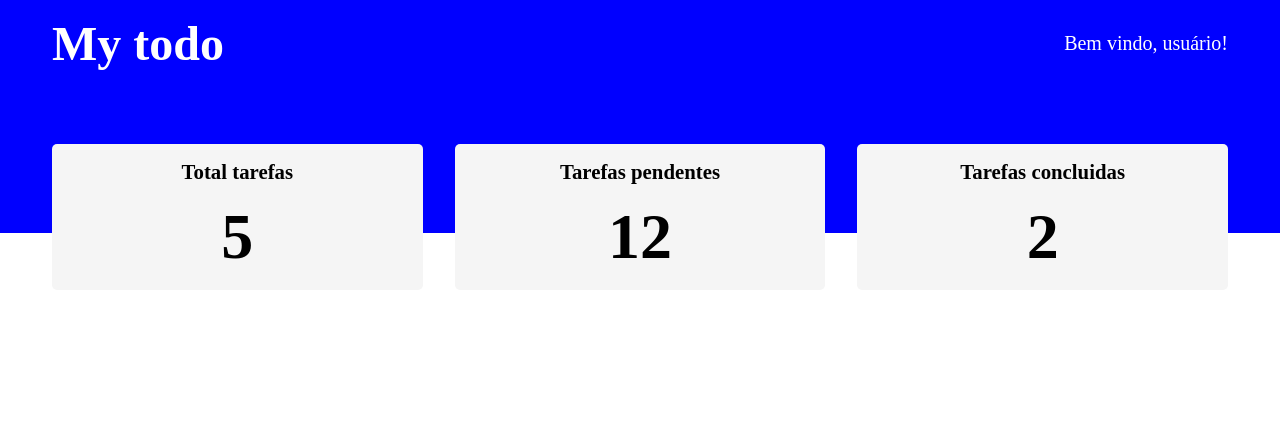
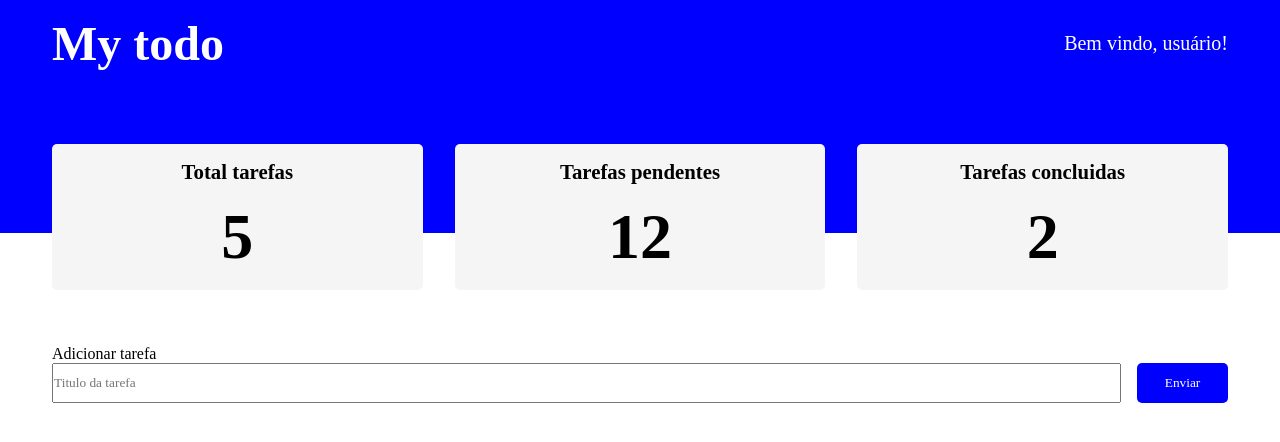
Before and after one commit to Matheus-Patricio/secondReactModule, a React (Create React App) app in the folder todo-list/: page / in a window 1280 px wide. Shown: the top 442 px of the page. Built offline with nearby package versions, Linux system fonts and the light colour scheme.

Commit message:
First looking of Mytodo Components

```diff
--- a/todo-list/src/App.tsx
+++ b/todo-list/src/App.tsx
@@ -2,10 +2,17 @@ import React from 'react';
 import './styles/global.css'
 import './App.css';
 import { Header } from './components/header/header';
+import { Tasks } from './components/tasks/tasks';
 
 function App() {
   return (
+    <>
     <Header />
+    <Tasks/>
+
+
+    </>
+
   );
 }
 
--- /dev/null
+++ b/todo-list/src/components/tasks/task.module.scss
@@ -0,0 +1,60 @@
+
+.container {
+   max-width: 1240px;
+    padding: 0 2rem;
+    margin: 7rem auto 0;
+
+    form {
+        display: flex;
+        align-items: flex-end;
+        gap: 1rem;
+
+        div {
+            display: flex;
+            flex-direction: column;
+            width: 100%;
+
+            label {
+                font-size: 1rem;
+            }
+
+            input {
+                height: 40px;
+            }
+
+        }
+        button {
+            width: 100px;
+            height: 40px;
+            border-radius: 5px;
+            border: none;
+            color: white;
+            background-color: #0000ff;
+        }
+        button:hover {
+            background-color:#4848fa ;
+            transition: all 0.3s ease-in;
+        }
+    }
+
+    ul {
+        list-style: none;
+        margin-top: 1rem;
+        padding: 0 0.25rem;
+
+        li {
+            display: flex;
+            align-items: center;
+            gap: 0.5rem;
+
+            input {
+                height: 1rem;
+                width: 1rem;
+            }
+
+            label {
+                font-size: 1.1rem;
+            }
+        }
+    }
+}
--- /dev/null
+++ b/todo-list/src/components/tasks/tasks.tsx
@@ -0,0 +1,55 @@
+import tasksStyle from './task.module.scss'
+import React, {FormEvent, useState} from 'react'
+
+interface Task {
+    title: string
+    done: boolean
+    id: number
+}
+
+export const Tasks: React.FC = () => {
+    const [taskTitle, setsTaskTitle] = useState('')
+    const [tasks, setTasks] = useState([] as Task[])
+
+    function handleSubmit(event: FormEvent) {
+        event.preventDefault()
+
+    if (taskTitle.length < 3) {
+        alert('Invalido, titulo menor que 3 caracteres!')
+        }
+
+
+        setTasks([
+            ...tasks, //pega todas as tarefas ja existentes e coloca esse novo valor do estado de tarefas
+            { id: 1, title:taskTitle, done: false }
+        ])
+    }
+
+    return (
+        <section className={tasksStyle.container}>
+            <form onSubmit={handleSubmit}>
+                <div>
+                    <label htmlFor="task-title">Adicionar tarefa</label>
+                    <input
+                    value={taskTitle}
+                    onChange={(event) => {setsTaskTitle(event.target.value)}}
+                    type="text"
+                    id='task-title'
+                    placeholder='Titulo da tarefa'/>
+                </div>
+                <button type='submit' >Enviar</button>
+            </form>
+
+            <ul>
+                {tasks.map(task => {
+                    return(
+                        <li>
+                            <input type="checkbox" id={`task-${task.id}`} />
+                            <label htmlFor={`task-${task.id}`}>{task.title}</label>
+                        </li>
+                    )
+                })}
+            </ul>
+        </section>
+    )
+}
```
